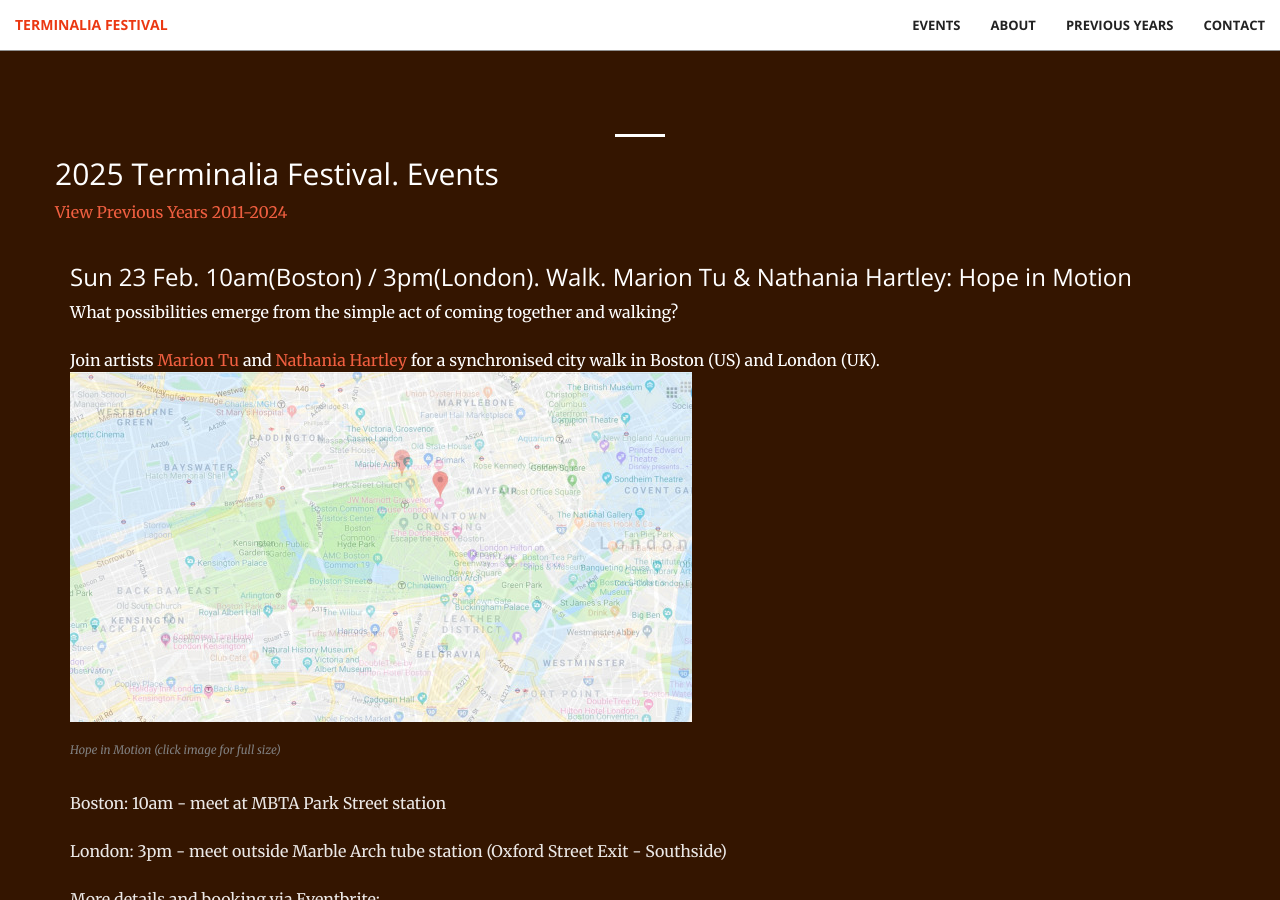
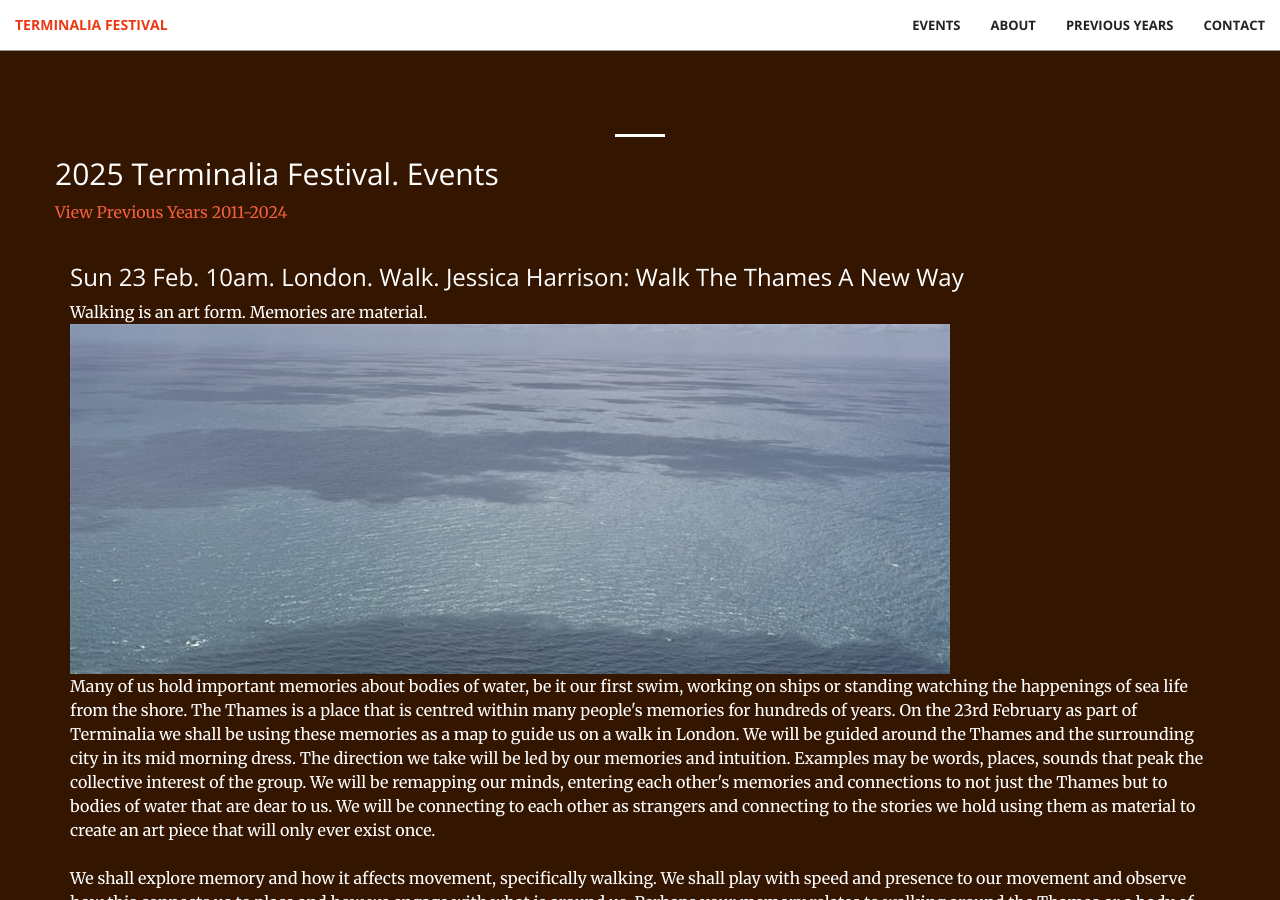
Before and after one commit to timwaters/terminalia, a Jekyll site: the page built from index.html, in a window 1280 px wide and 900 px high, scrolled down 1533 px. Built offline with Jekyll 4.4.1, drawn with Linux system fonts in a browser that asks for light colours; some of the changed text lies outside the part shown.

Commit message:
add jessicas walk thames

```diff
--- a/_includes/events.html
+++ b/_includes/events.html
@@ -9,6 +9,34 @@
         <p class="text">
           <a class="" href="/past">View Previous Years 2011-2024</a>
         </p>
+
+
+        <div class="col-lg-12 col-lg-offset-0 text-left event">
+
+          <h3>Sun 23 Feb. 10am. London. Walk. Jessica Harrison:  Walk The Thames A New Way  </h3>
+
+
+          <p class="text">
+            Walking is an art form. Memories are material. <br />
+            <img src="/img/past/2025/thames.jpg" >
+            <br />
+            Many of us hold important memories about bodies of water, be it our first swim, working on ships or standing watching the happenings of sea life from the shore. The Thames is a place that is centred within many people's memories for hundreds of years. On the 23rd February as part of Terminalia we shall be using these memories as a map to guide us on a walk in London. We will be guided around the Thames and the surrounding city in its mid morning dress. The direction we take will be led by our memories and intuition. Examples may be words, places, sounds that peak the collective interest of the group. We will be remapping our minds, entering each other's memories and connections to not just the Thames but to bodies of water that are dear to us. We will be connecting to each other as strangers and connecting to the stories we hold using them as material to create an art piece that will only ever exist once.
+            <br />
+            <br />
+            We shall explore memory and how it affects movement, specifically walking. We shall play with speed and presence to our movement and observe how this connects us to place and how we engage with what is around us. Perhaps your memory relates to walking around the Thames or a body of water, but it does not have to.
+          </p>
+          <p class="text-faded">
+
+            We will have no intended destination. However our time together will end exactly an hour and a half after it begins. I would like us to have a 15 minute sharing circle, this will mean that our walk is a total of 1 hour and 15 minutes long. <br />
+
+            Please wear warm clothing. Try to arrive with at least one positive or neutral memory that relates to the Thames or any other body of water. Bring any items that may support the communication of your memory if you wish. Make sure that you can get home afterwards, I imagine we will not be venturing too far away from our starting point and we will remain in central London when we finish.
+            <br />
+            Meeting point: 10am The Swan at Shakespeare's globe, London   <br />   <br />
+            To attend, please follow the link to Eventbrite: <a href="https://www.eventbrite.com/e/walking-is-an-art-form-memories-are-material-tickets-1238164416099">https://www.eventbrite.com/e/walking-is-an-art-form-memories-are-material-tickets-1238164416099</a>
+
+          </p>
+        </div>
+
 
         <div class="col-lg-12 col-lg-offset-0 text-left event">
 
```
Also changed, not shown: img/past/2025/thames.jpg (added).
